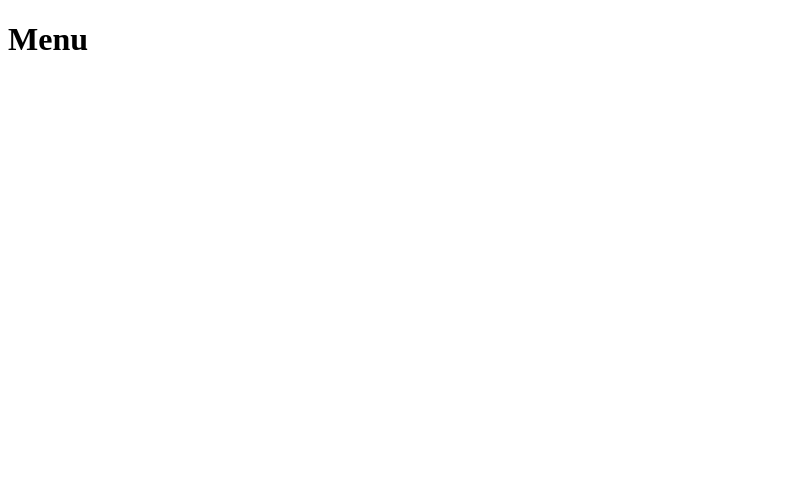
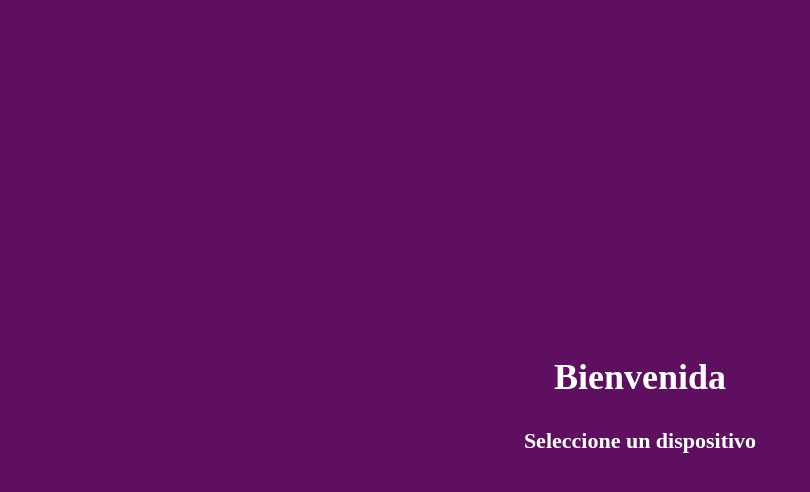
Before and after one commit to jfescobar18/ni-una-menos-app, a React (Vite) app: page /menu in a window 1280 px wide. Shown: the top 492 px of the page, without its empty margins (0-810 px from the left). Built offline with nearby package versions, Linux system fonts and the light colour scheme.

Commit message:
headers and containers

```diff
--- /dev/null
+++ b/src/components/LoginForm/Header/index.tsx
@@ -0,0 +1,26 @@
+import { useEffect, useState } from "react"
+import { StyledHeader } from "./styledComponents"
+
+export interface iHeader {
+    text: string
+    size: string
+    color?: string
+}
+
+const Header = ({ text, size, color = "#000" }: iHeader) => {
+    const [sizeClass, setSizeClass] = useState<string>("s")
+
+    useEffect(() => {
+        setSizeClass(size.toLowerCase())
+    }, [size])
+
+    return (
+        <>
+            <StyledHeader color={color} className={sizeClass}>
+                {text}
+            </StyledHeader>
+        </>
+    )
+}
+
+export default Header
--- /dev/null
+++ b/src/components/LoginForm/Header/styledComponents.tsx
@@ -0,0 +1,23 @@
+import styled from "styled-components"
+
+export const StyledHeader = styled.h1`
+    margin-top: 20px;
+    margin-bottom: 10px;
+    color: ${(props) => props.color};
+
+    &.s {
+        font-size: 16px;
+    }
+
+    &.m {
+        font-size: 22px;
+    }
+
+    &.l {
+        font-size: 36px;
+    }
+
+    &.xl {
+        font-size: 42px;
+    }
+`
--- a/src/containers/LoginContainer.tsx
+++ b/src/containers/LoginContainer/LoginContainer.tsx
@@ -1,4 +1,4 @@
-import LoginForm from "../components/LoginForm"
+import LoginForm from "../../components/LoginForm"
 
 const LoginContainer = () => {
     return (
--- /dev/null
+++ b/src/containers/LoginContainer/styledComponents.tsx
@@ -0,0 +1,14 @@
+import styled from "styled-components"
+
+export const ParentContainer = styled.div`
+    height: 100vh;
+    width: 100vw;
+    position: absolute;
+    top: 0;
+    left: 0;
+    display: flex;
+    justify-content: center;
+    align-items: center;
+    background-color: #5f0f5f;
+    flex-direction: column;
+`
--- a/src/containers/MenuContainer.tsx
+++ /dev/null
@@ -1,9 +0,0 @@
-const MenuContainer = () => {
-    return (
-        <>
-            <h1>Menu</h1>
-        </>
-    )
-}
-
-export default MenuContainer
--- /dev/null
+++ b/src/containers/MenuContainer/MenuContainer.tsx
@@ -0,0 +1,19 @@
+import Header from "../../components/LoginForm/Header"
+import { ParentContainer } from "../LoginContainer/styledComponents"
+
+const MenuContainer = () => {
+    return (
+        <>
+            <ParentContainer>
+                <Header color="#fff" size="l" text="Bienvenida" />
+                <Header
+                    color="#fff"
+                    size="m"
+                    text="Seleccione un dispositivo"
+                />
+            </ParentContainer>
+        </>
+    )
+}
+
+export default MenuContainer
--- a/src/pages/DashboardPage.tsx
+++ b/src/pages/DashboardPage.tsx
@@ -1,4 +1,4 @@
-import DashboardContainer from "../containers/DashboardContainer"
+import DashboardContainer from "../containers/DashboardContainer/DashboardContainer"
 
 const DashboardPage = () => {
     return (
--- a/src/pages/LoginPage.tsx
+++ b/src/pages/LoginPage.tsx
@@ -1,4 +1,4 @@
-import LoginContainer from "../containers/LoginContainer"
+import LoginContainer from "../containers/LoginContainer/LoginContainer"
 
 const LoginPage = () => {
     return (
--- a/src/pages/MenuPage.tsx
+++ b/src/pages/MenuPage.tsx
@@ -1,4 +1,4 @@
-import MenuContainer from "../containers/MenuContainer"
+import MenuContainer from "../containers/MenuContainer/MenuContainer"
 
 const MenuPage = () => {
     return (
```
Also changed, not shown: src/containers/DashboardContainer/DashboardContainer.tsx (renamed from src/containers/DashboardContainer.tsx).
